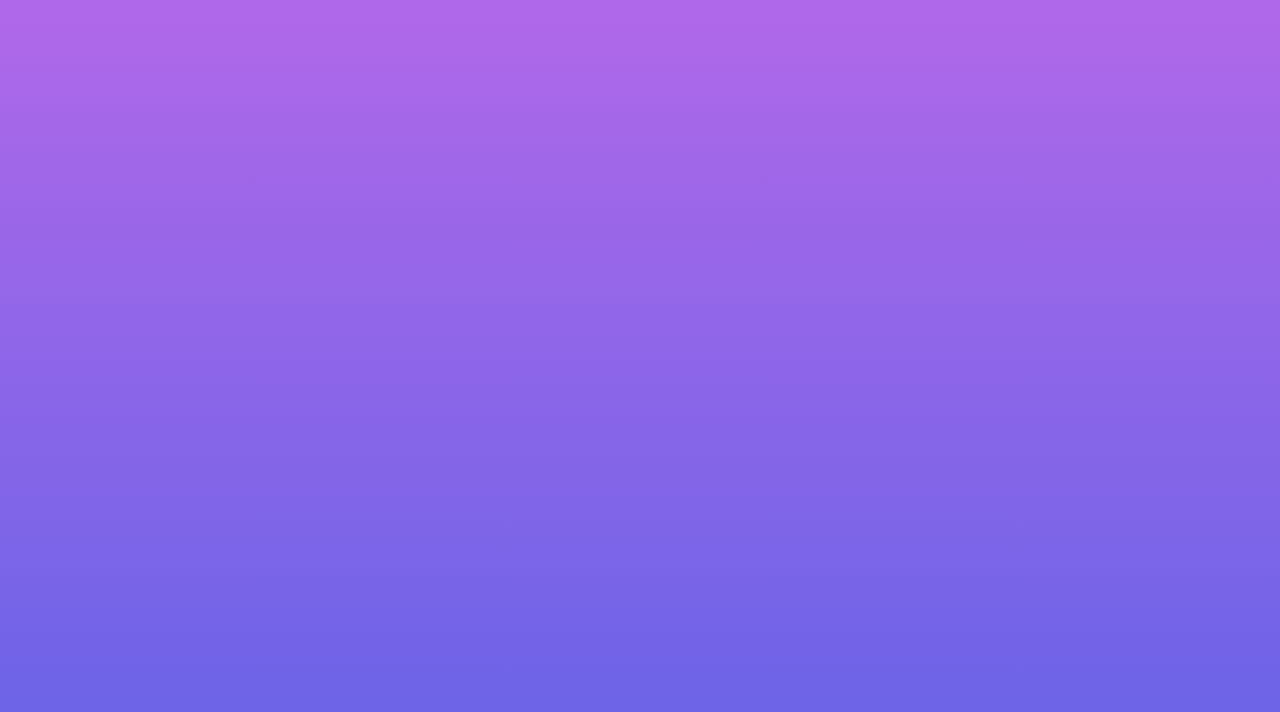
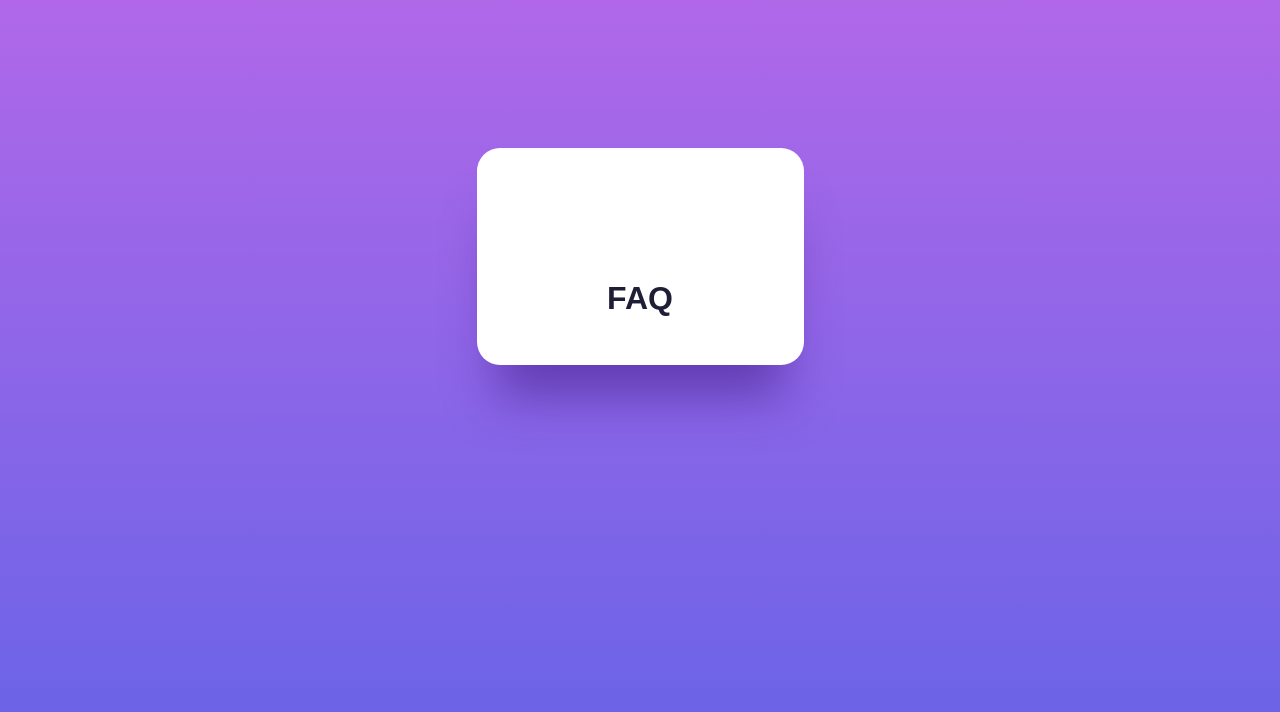
Before and after one commit to marriamdd/faq-accordion-card, a React (Vite) app: page / in a window 1280 px wide. Shown: the top 712 px of the page. Built offline with nearby package versions, Linux system fonts and the light colour scheme.

Commit message:
add title for card and style it

```diff
--- a/src/App.jsx
+++ b/src/App.jsx
@@ -9,7 +9,9 @@ function App() {
   return (
     <>
       <GlobalStyles />
-      <Main></Main>
+      <Main>
+<Title>FAQ</Title>
+      </Main>
     </>
   );
 }
@@ -17,9 +19,18 @@ function App() {
 export default App;
 const Main = styled.main`
   width: 32.7rem;
-  background: white;
-  padding: 13, 2rem 2.4rem 4.8rem;
+  padding: 13.2rem 2.4rem 4.8rem;
   display: flex;
+  align-items:center;
   flex-direction: column;
-  gap: 3.8;
+  gap: 3.8rem;
+  border-radius: 23px;
+  background: #fff;
+  box-shadow: 0px 50px 50px -20px rgba(53, 18, 122, 0.5);
 `;
+const Title=styled.h1`
+  color: #1E1F36;
+font-size: 3.2rem;
+font-weight: 700;
+line-height: normal;
+`
```
